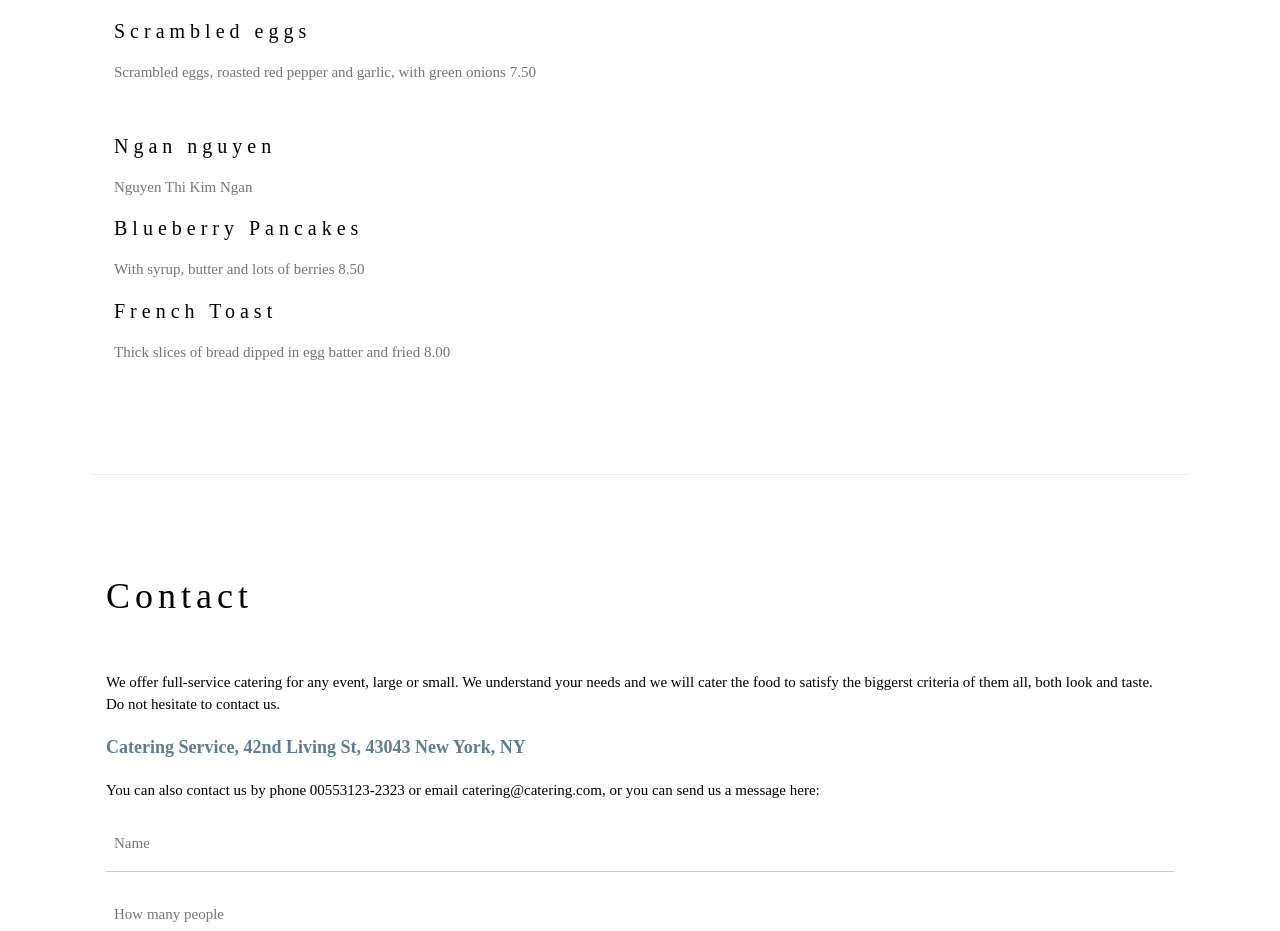
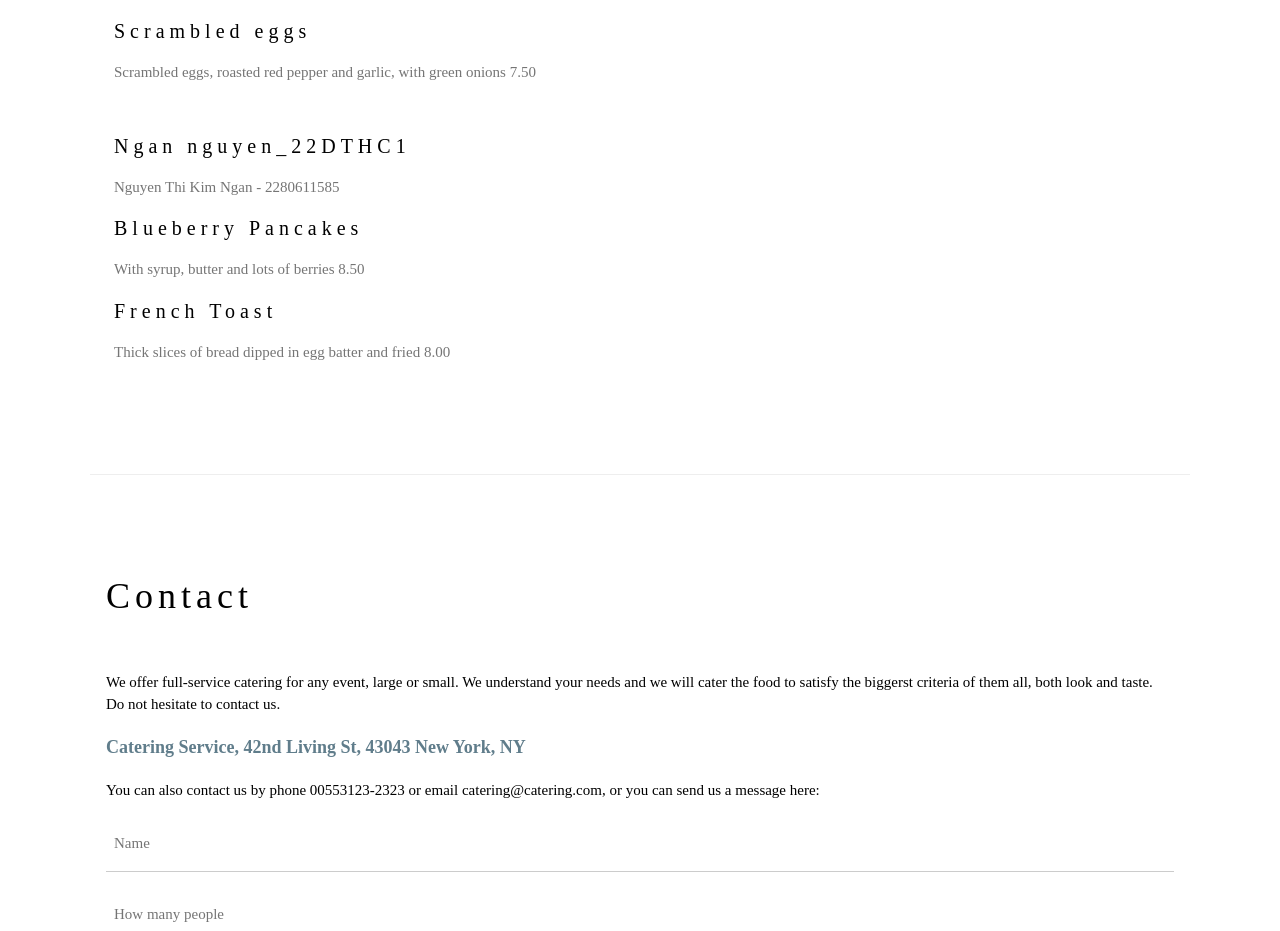
Before and after one commit to kimngn0407/CongcuvaMoitruong, a plain HTML site: page index.html in a window 1280 px wide. Shown: the part 1240-2171 px from the top of the page. Drawn offline with nearby package versions, Linux system fonts and the light colour scheme.

Commit message:
add ten Ngan

```diff
--- a/index.html
+++ b/index.html
@@ -122,8 +122,8 @@ h1, h2, h3, h4, h5, h6 {
       <h4>Scrambled eggs</h4>
       <p class="w3-text-grey">Scrambled eggs, roasted red pepper and garlic, with green onions 7.50</p><br>
 
-      <h4>Ngan nguyen</h4>
-      <p class="w3-text-grey">Nguyen Thi Kim Ngan</p>
+      <h4>Ngan nguyen_22DTHC1</h4>
+      <p class="w3-text-grey">Nguyen Thi Kim Ngan - 2280611585</p>
       <h4>Blueberry Pancakes</h4>
       <p class="w3-text-grey">With syrup, butter and lots of berries 8.50</p>
       <h4>French Toast</h4>
```
